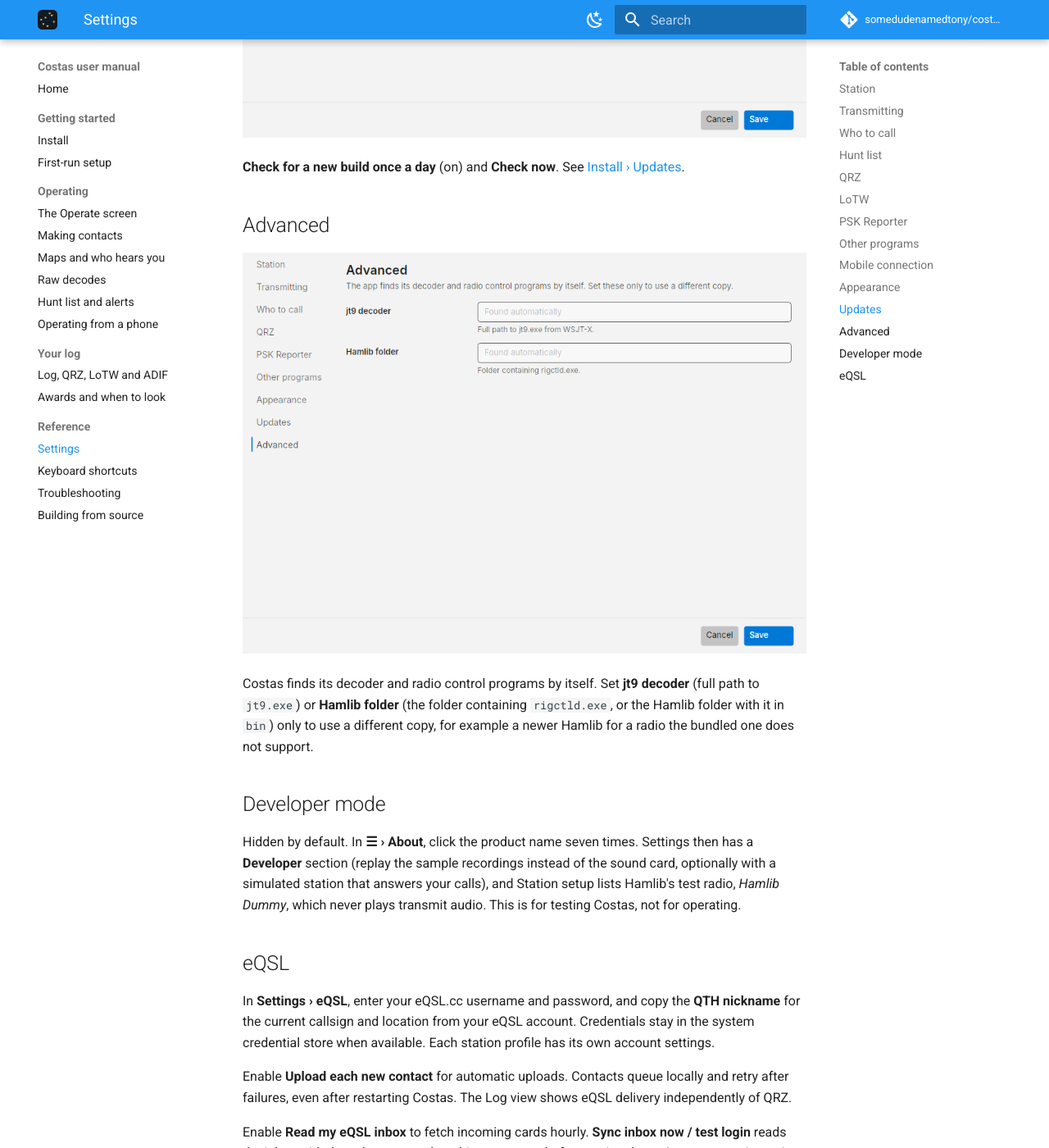
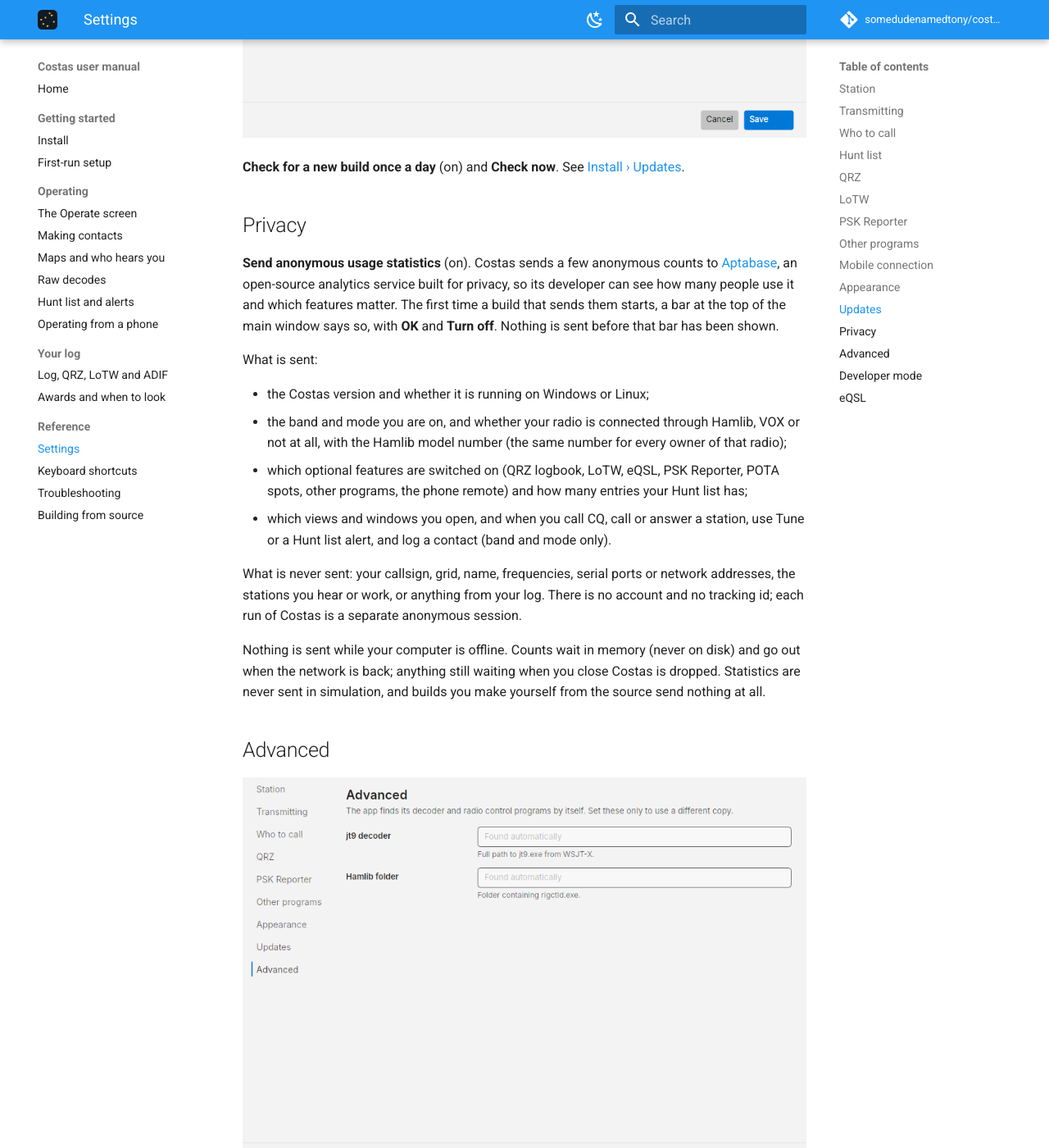
Before and after one commit to somedudenamedtony/costas, an MkDocs documentation site: the page built from manual/settings.md, in a window 1280 px wide and 1400 px high, scrolled down 9177 px. Shown: the whole window at 82% size. Built offline with MkDocs 1.6.1 and Material for MkDocs 9.7.7, drawn with Linux system fonts in a browser that asks for light colours; comment, search, counter and statistics services are not loaded.

Commit message:
Document usage statistics in the manual and integration spec
Users should be able to read exactly what is sent and how to turn it off.

Co-Authored-By: Claude Opus 5.5 <noreply@anthropic.com>
Claude-Session: https://claude.ai/code/session_01TDpgTetzUmxKYyEYdgxZNj

```diff
--- a/manual/settings.md
+++ b/manual/settings.md
@@ -152,6 +152,31 @@ See [Operating from a phone](phone.md).
 
 **Check for a new build once a day** (on) and **Check now**. See [Install › Updates](install.md#updates).
 
+## Privacy
+
+**Send anonymous usage statistics** (on). Costas sends a few anonymous counts to [Aptabase](https://aptabase.com),
+an open-source analytics service built for privacy, so its developer can see how many people use it and which features
+matter. The first time a build that sends them starts, a bar at the top of the main window says so, with **OK** and
+**Turn off**. Nothing is sent before that bar has been shown.
+
+What is sent:
+
+- the Costas version and whether it is running on Windows or Linux;
+- the band and mode you are on, and whether your radio is connected through Hamlib, VOX or not at all, with the Hamlib
+  model number (the same number for every owner of that radio);
+- which optional features are switched on (QRZ logbook, LoTW, eQSL, PSK Reporter, POTA spots, other programs, the
+  phone remote) and how many entries your Hunt list has;
+- which views and windows you open, and when you call CQ, call or answer a station, use Tune or a Hunt list alert,
+  and log a contact (band and mode only).
+
+What is never sent: your callsign, grid, name, frequencies, serial ports or network addresses, the stations you hear or
+work, or anything from your log. There is no account and no tracking id; each run of Costas is a separate anonymous
+session.
+
+Nothing is sent while your computer is offline. Counts wait in memory (never on disk) and go out when the network is
+back; anything still waiting when you close Costas is dropped. Statistics are never sent in simulation, and builds you
+make yourself from the source send nothing at all.
+
 ## Advanced
 
 ![Settings: Advanced](images/settings-advanced.png)
```
Also changed, not shown: docs/05-integrations.md (+19 -0 lines).
